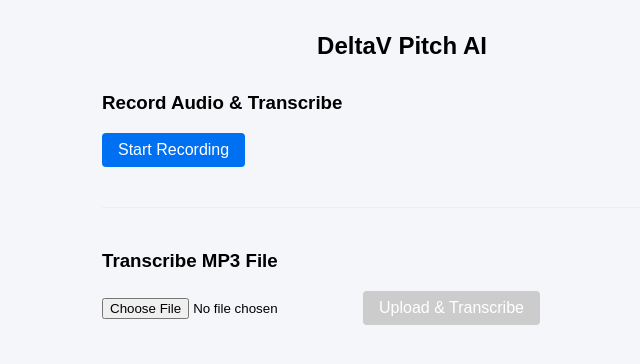
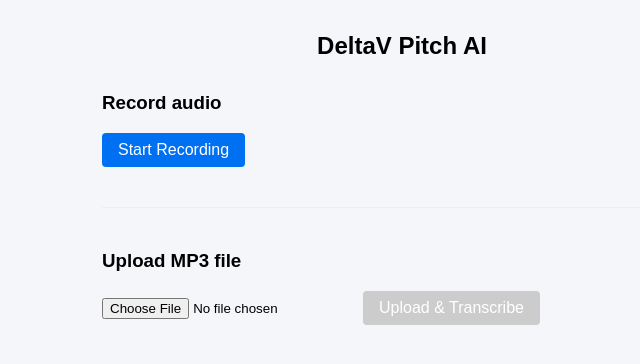
Before and after one commit to tirth2004/deltav-node-frontend, a React (Create React App) app: page / in a window 1280 px wide. Shown: the top 364 px of the page, without its empty margins (238-878 px from the left). Built offline with nearby package versions, Linux system fonts and the light colour scheme.

Commit message:
Debugging ios issue again

```diff
--- a/src/App.js
+++ b/src/App.js
@@ -18,6 +18,8 @@ function App() {
   const [fileLoading, setFileLoading] = useState(false);
   const [recordingResponse, setRecordingResponse] = useState("");
   const [fileResponse, setFileResponse] = useState("");
+
+  const isRecordingSupported = !!window.MediaRecorder;
 
   // Start recording audio using MediaRecorder
   const startRecording = async () => {
@@ -145,7 +147,8 @@ function App() {
     >
       <h2>DeltaV Pitch AI</h2>
       <div>
-        <h3>Record Audio & Transcribe</h3>
+        <h3>Record audio</h3>
+        {isRecordingSupported ? (
           <button
             onClick={recording ? stopRecording : startRecording}
             style={{ padding: "0.5rem 1rem", fontSize: "1rem" }}
@@ -153,6 +156,12 @@ function App() {
           >
             {recording ? "Stop Recording" : "Start Recording"}
           </button>
+        ) : (
+          <div>
+            Recording is not supported on your device/browser. Please use the
+            file upload option.
+          </div>
+        )}
         {recordingLoading && (
           <span style={{ marginLeft: 12 }}>Processing...</span>
         )}
@@ -176,7 +185,7 @@ function App() {
       <div
         style={{ marginTop: 40, paddingTop: 24, borderTop: "1px solid #eee" }}
       >
-        <h3>Transcribe MP3 File</h3>
+        <h3>Upload MP3 file</h3>
         <input
           type="file"
           accept="audio/mp3,audio/webm,audio/ogg"
```
Lines whose indentation alone changed are shown as unchanged.
